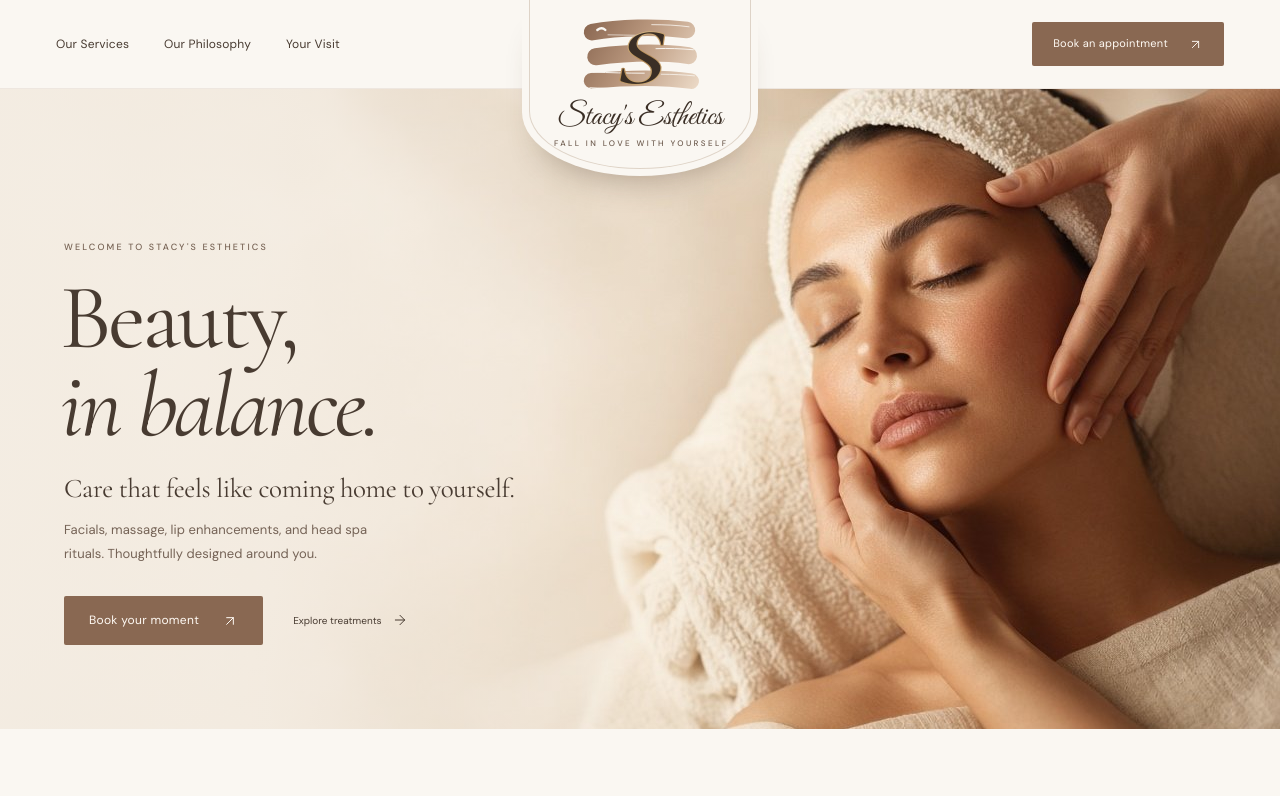
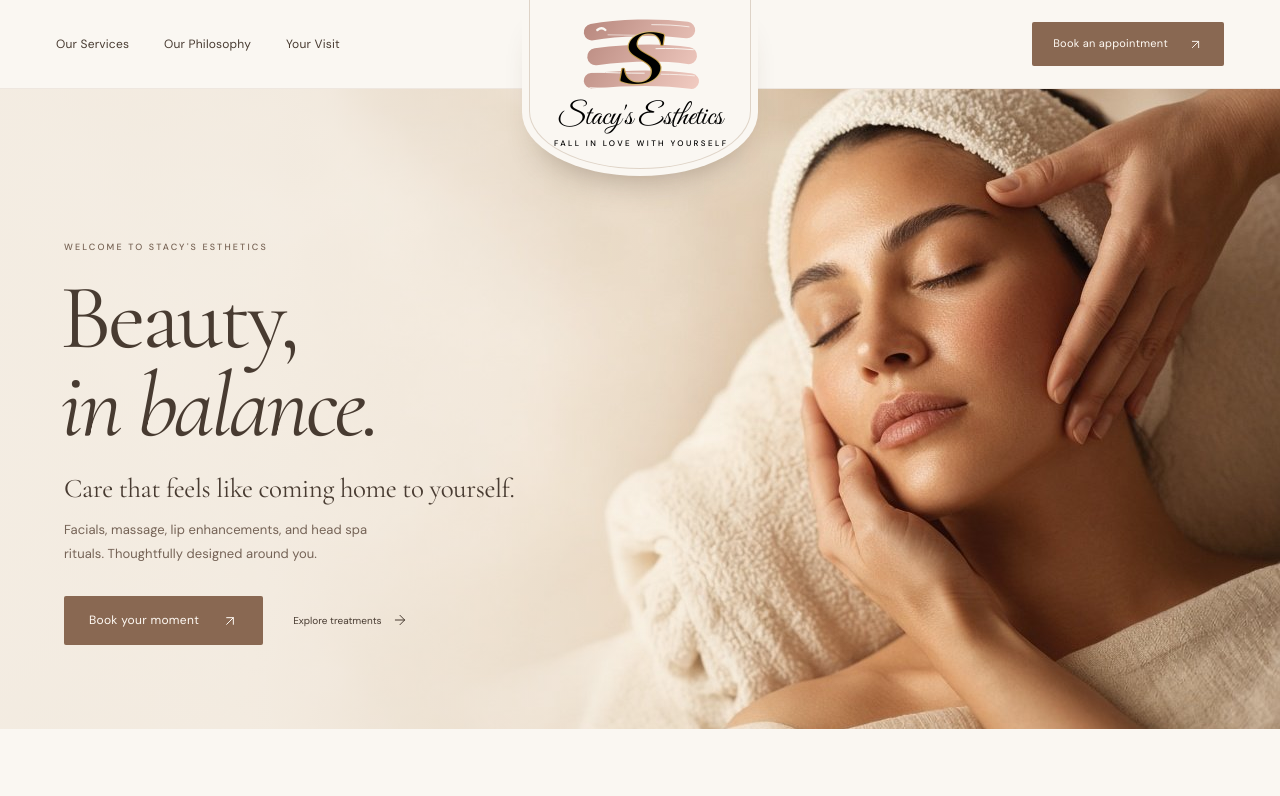
Before and after one commit to dennism321/stacys, a React (Vite) app: page / in a window 1280 px wide. Shown: the top 796 px of the page. Built offline with nearby package versions, Linux system fonts and the light colour scheme.

Commit message:
Match logo colors to the official Stacy's Esthetics logo
Rose-gold brush gradient, gold outline on the S, and black lettering
(white in the footer), sampled from the original Illustrator file.

Co-Authored-By: Claude Opus 5.5 <noreply@anthropic.com>

```diff
--- a/src/components/BrandLogo.tsx
+++ b/src/components/BrandLogo.tsx
@@ -2,11 +2,12 @@ import { useId } from 'react';
 
 type BrandMarkProps = {
   gapColor?: string;
+  letterColor?: string;
   className?: string;
 };
 
-/** The brushstroke "S" monogram, recolored to the studio's warm taupe and sand palette. */
-export function BrandMark({ gapColor = '#faf7f2', className = '' }: BrandMarkProps) {
+/** The brushstroke "S" monogram, in the official logo's rose-gold, gold, and black. */
+export function BrandMark({ gapColor = '#faf7f2', letterColor = '#000000', className = '' }: BrandMarkProps) {
   const id = useId().replace(/:/g, '');
   const brush = `${id}-brush`;
   const gold = `${id}-gold`;
@@ -15,14 +16,14 @@ export function BrandMark({ gapColor = '#faf7f2', className = '' }: BrandMarkPro
     <svg viewBox="0 0 240 160" className={className} aria-hidden="true" focusable="false">
       <defs>
         <linearGradient id={brush} x1="16" y1="22" x2="228" y2="140" gradientUnits="userSpaceOnUse">
-          <stop offset="0" stopColor="#8b6852" />
-          <stop offset="0.48" stopColor="#bc9a80" />
-          <stop offset="1" stopColor="#ecdac7" />
+          <stop offset="0" stopColor="#b9897f" />
+          <stop offset="0.48" stopColor="#d4a99f" />
+          <stop offset="1" stopColor="#f1cbc1" />
         </linearGradient>
         <linearGradient id={gold} x1="90" y1="28" x2="160" y2="140" gradientUnits="userSpaceOnUse">
-          <stop offset="0" stopColor="#e6cc98" />
-          <stop offset="0.5" stopColor="#b48a55" />
-          <stop offset="1" stopColor="#dcbd84" />
+          <stop offset="0" stopColor="#ead588" />
+          <stop offset="0.5" stopColor="#b88d37" />
+          <stop offset="1" stopColor="#ead588" />
         </linearGradient>
       </defs>
 
@@ -59,7 +60,7 @@ export function BrandMark({ gapColor = '#faf7f2', className = '' }: BrandMarkPro
         fontStyle="italic"
         fontWeight="600"
         fontSize="150"
-        fill="#3a2e25"
+        fill={letterColor}
         stroke={`url(#${gold})`}
         strokeWidth="3.4"
         paintOrder="stroke"
@@ -79,7 +80,11 @@ type BrandLogoProps = {
 export default function BrandLogo({ variant = 'header', className = '' }: BrandLogoProps) {
   return (
     <span className={`brand-logo brand-logo-${variant} ${className}`}>
-      <BrandMark className="brand-mark" gapColor={variant === 'footer' ? '#4e4035' : '#faf7f2'} />
+      <BrandMark
+        className="brand-mark"
+        gapColor={variant === 'footer' ? '#4e4035' : '#faf7f2'}
+        letterColor={variant === 'footer' ? '#ffffff' : '#000000'}
+      />
       <span className="brand-name">Stacy's Esthetics</span>
       <span className="brand-tagline">Fall in love with yourself</span>
     </span>
--- a/src/index.css
+++ b/src/index.css
@@ -68,14 +68,14 @@ svg { flex-shrink: 0; }
 .brand-pendant:hover .brand-mark { transform: rotate(-2deg) scale(1.03); }
 .is-scrolled .brand-pendant { transform: translateX(-50%) scale(var(--pendant-scrolled)); box-shadow: none; }
 .is-scrolled .brand-pendant::after { opacity: 0; }
-.brand-logo { display: flex; flex-direction: column; align-items: center; color: #3a2e25; }
+.brand-logo { display: flex; flex-direction: column; align-items: center; color: #000000; }
 .brand-mark { display: block; width: 128px; height: auto; transition: transform 500ms cubic-bezier(0.22, 1, 0.36, 1); }
 .brand-name { margin-top: 2px; font-family: 'Great Vibes', cursive; font-size: 30px; font-weight: 400; line-height: 1.1; white-space: nowrap; }
-.brand-tagline { margin-top: 5px; margin-right: -0.3em; font-size: 8px; font-weight: 450; letter-spacing: 0.3em; line-height: 1.2; text-transform: uppercase; white-space: nowrap; color: #6f5d50; }
+.brand-tagline { margin-top: 5px; margin-right: -0.3em; font-size: 8px; font-weight: 450; letter-spacing: 0.3em; line-height: 1.2; text-transform: uppercase; white-space: nowrap; color: #000000; }
 .brand-logo-footer { align-items: flex-start; }
 .brand-logo-footer .brand-mark { width: 104px; margin-left: -6px; }
-.brand-logo-footer .brand-name { font-size: 38px; color: #f5ebdf; }
-.brand-logo-footer .brand-tagline { font-size: 8px; color: #cdb9a6; }
+.brand-logo-footer .brand-name { font-size: 38px; color: #ffffff; }
+.brand-logo-footer .brand-tagline { font-size: 8px; color: #ffffff; }
 .desktop-nav a { position: relative; padding: 12px 0; font-size: 12px; letter-spacing: 0.015em; }
 .desktop-nav a::after { content: ''; position: absolute; bottom: 5px; left: 0; height: 1px; width: 100%; background: #9b7a62; transform: scaleX(0); transform-origin: left; transition: transform 220ms; }
 .desktop-nav a:hover::after { transform: scaleX(1); }
```
Also changed, not shown: 1 other file (tests, documents, lock files or other folders).
